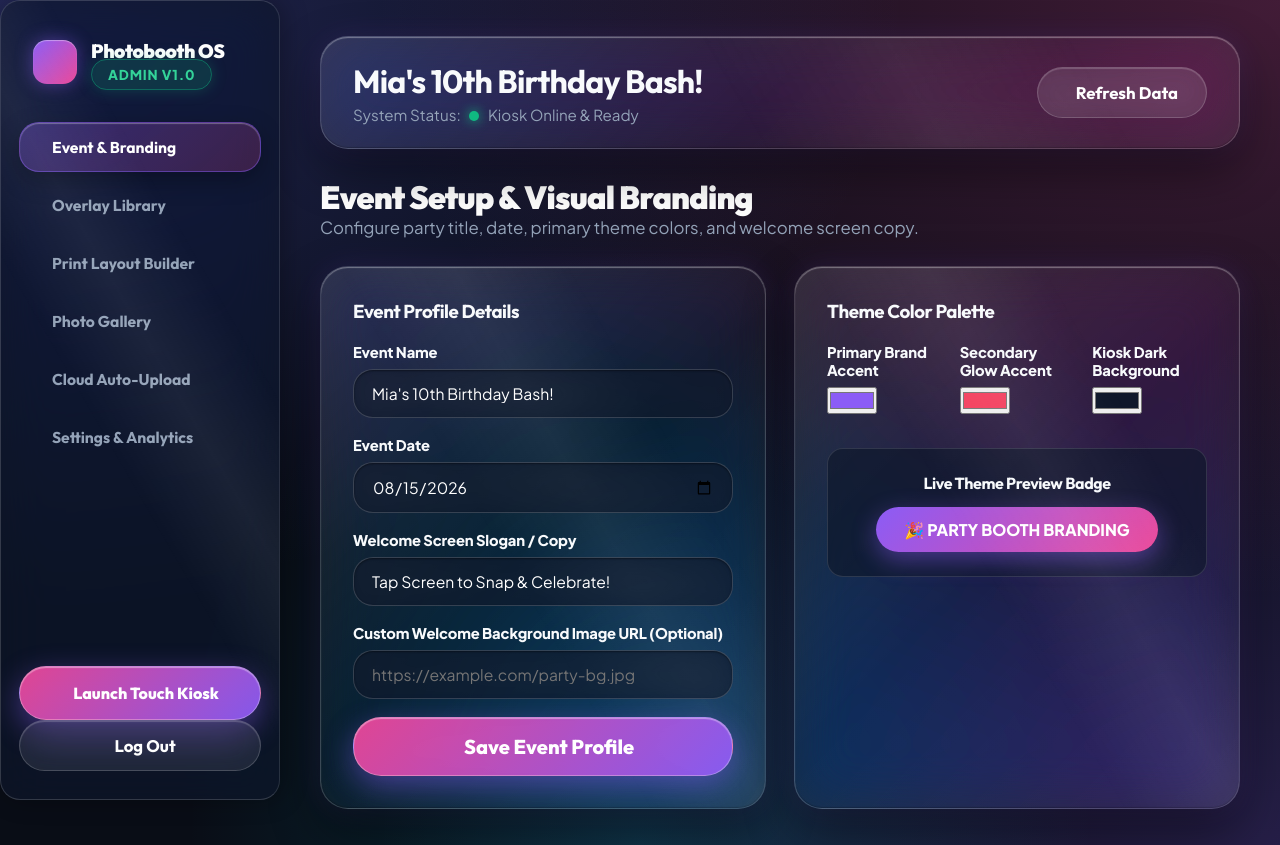
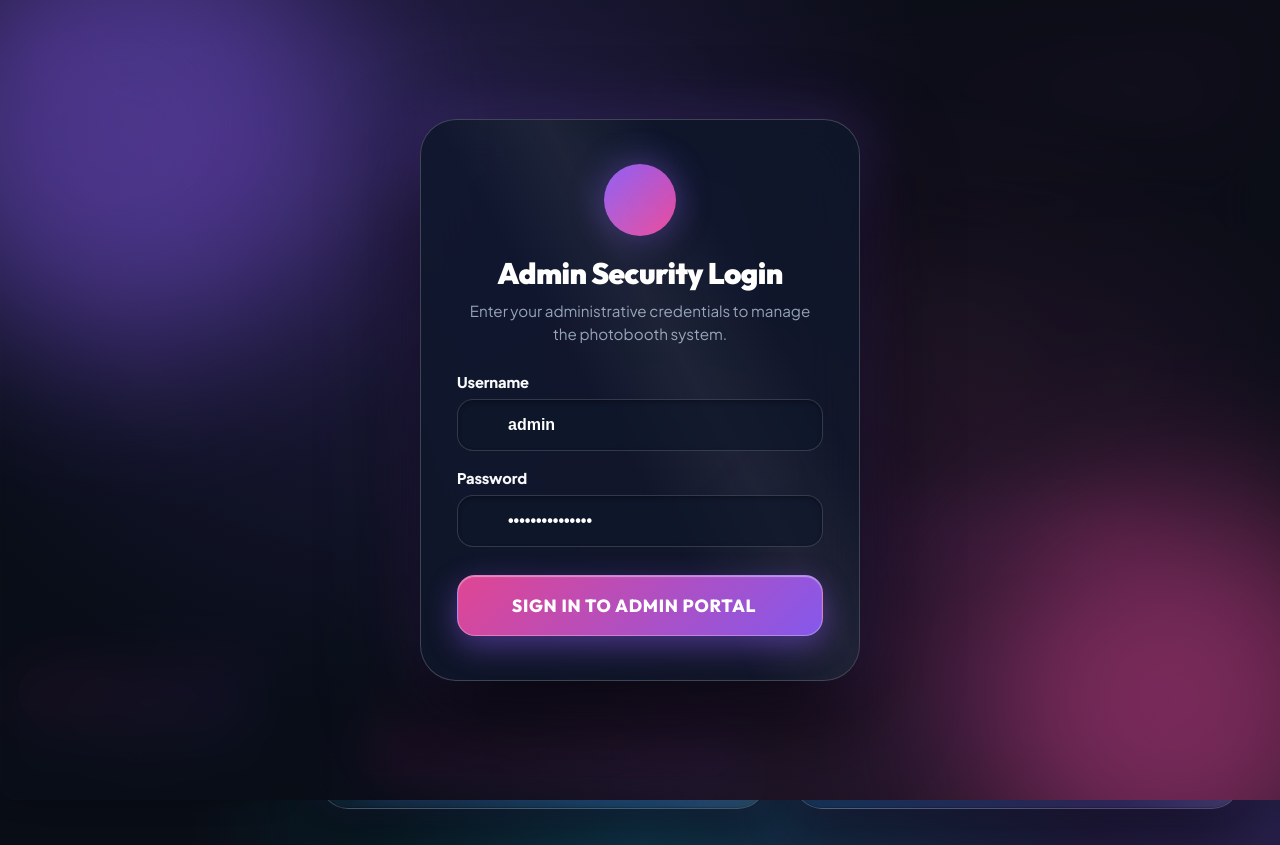
Before and after one commit to Gabs64/photobooth-system, a website: page public/admin/index.html in a window 1280 px wide. Drawn offline with nearby package versions, Linux system fonts and the light colour scheme.

Commit message:
Restore Admin Login overlay by default and remove text label of default credentials

```diff
--- a/public/admin/index.html
+++ b/public/admin/index.html
@@ -12,7 +12,7 @@
 <body>
 
   <!-- Liquid Glass Admin Login Overlay Modal -->
-  <div id="admin-login-overlay" class="admin-login-overlay">
+  <div id="admin-login-overlay" class="admin-login-overlay active">
     <div class="login-bg-blob blob-1"></div>
     <div class="login-bg-blob blob-2"></div>
 
@@ -28,7 +28,7 @@
           <label>Username</label>
           <div class="input-icon-wrapper">
             <i data-lucide="user" class="input-field-icon"></i>
-            <input type="text" id="login-username" class="login-input" placeholder="Enter username" required autocomplete="username">
+            <input type="text" id="login-username" class="login-input" placeholder="admin" value="admin" required autocomplete="username">
           </div>
         </div>
 
@@ -36,7 +36,7 @@
           <label>Password</label>
           <div class="input-icon-wrapper">
             <i data-lucide="key-round" class="input-field-icon"></i>
-            <input type="password" id="login-password" class="login-input" placeholder="Enter password" required autocomplete="current-password">
+            <input type="password" id="login-password" class="login-input" placeholder="••••••••••••" value="photobooth2026!" required autocomplete="current-password">
           </div>
         </div>
 
```
